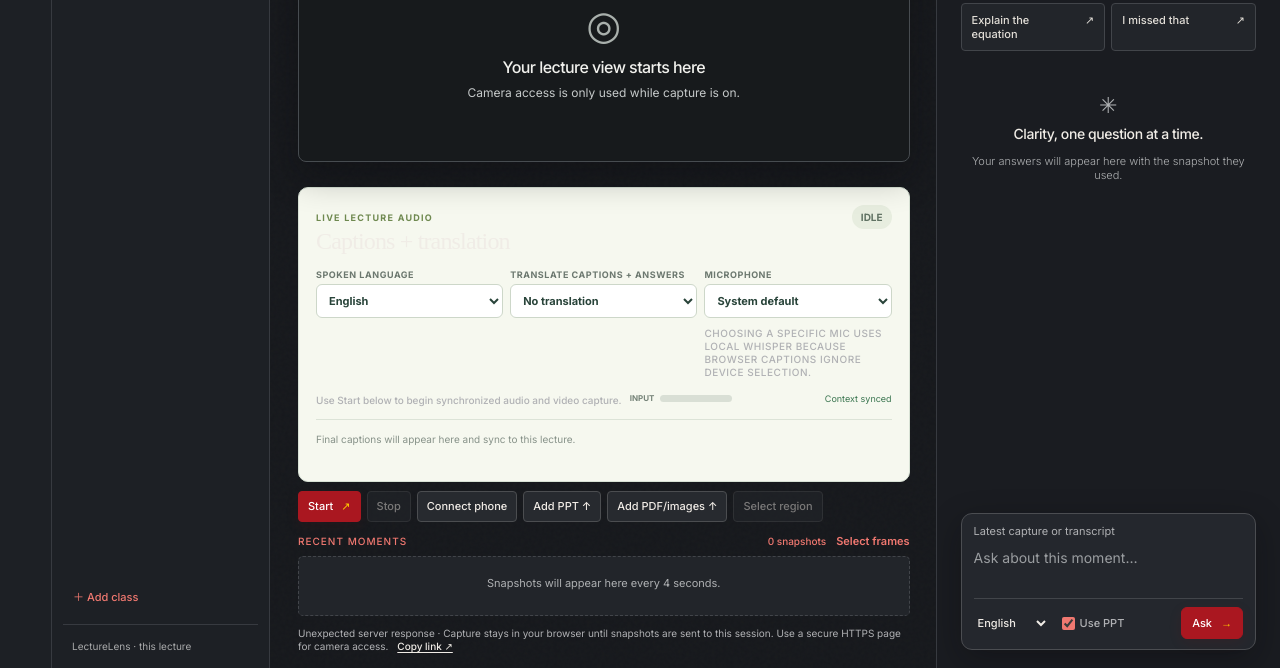
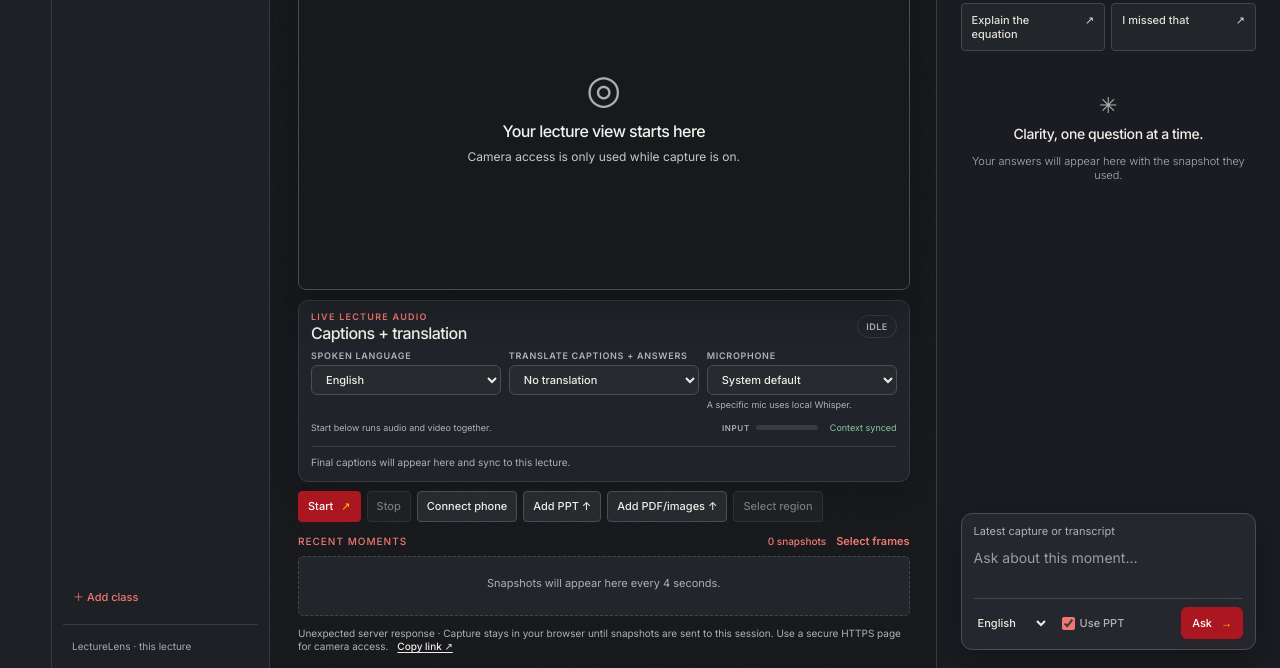
Before and after one commit to RheshaVinod/LectureLens, a plain HTML site: page static/index.html in a window 1280 px wide. Both pictures are taken after a click on the button "Switch to dark mode". Shown: the part 132-800 px from the top of the page. Drawn offline with nearby package versions, Linux system fonts and the light colour scheme; files that its build step writes are made by us from their sources; no server answers; files whose address does not match are found by name.

Commit message:
Polish audio capture card styling

```diff
--- a/static/audio.css
+++ b/static/audio.css
@@ -1,170 +1,270 @@
 .audio-card {
-  margin: 25px 0 0;
-  padding: 17px;
-  border: 1px solid #d8e2d5;
+  flex: none;
+  margin: 10px 0 0;
+  padding: 12px 14px;
+  border: 1px solid var(--border);
   border-radius: 10px;
-  background: #f6f8ef;
+  background: var(--card);
+  color: var(--foreground);
+  box-shadow: 0 8px 24px #20232708;
 }
 
 .audio-card-head {
   display: flex;
+  align-items: center;
   justify-content: space-between;
   gap: 14px;
-  align-items: flex-start;
 }
 
 .audio-kicker {
-  color: #6f8950;
+  display: block;
+  color: var(--accent);
   font-size: 9px;
-  font-weight: 800;
+  font-weight: 600;
   letter-spacing: .14em;
 }
 
 .audio-card h2 {
-  margin: 3px 0 0;
-  font: 500 24px Fraunces, serif;
+  margin: 2px 0 0;
+  color: var(--foreground);
+  font: 500 18px/1.15 Inter, "Helvetica Neue", sans-serif;
   letter-spacing: -.035em;
 }
 
 .audio-status {
-  padding: 6px 9px;
-  color: #607263;
-  background: #e7eddf;
-  border-radius: 20px;
-  font-size: 10px;
-  font-weight: 800;
+  flex: none;
+  padding: 5px 8px;
+  border: 1px solid var(--border);
+  border-radius: 999px;
+  background: var(--surface);
+  color: var(--muted);
+  font-size: 9px;
+  font-weight: 600;
+  letter-spacing: .05em;
   text-transform: uppercase;
 }
 
 .audio-status.live {
-  color: #24583b;
-  background: #dff0c9;
+  border-color: #b8dac5;
+  background: #edf7f0;
+  color: #27664a;
+}
+
+.audio-status.live::before {
+  content: "●";
+  margin-right: 5px;
+  color: #3f9a68;
+  font-size: 7px;
+  vertical-align: 1px;
 }
 
 .audio-status.error {
-  color: #8c3e31;
-  background: #f6ddd5;
+  border-color: #e8c7c2;
+  background: #fff1ef;
+  color: #963c2a;
 }
 
 .audio-settings {
   display: grid;
   grid-template-columns: repeat(3, minmax(0, 1fr));
-  gap: 7px;
-  margin: 14px 0 10px;
+  gap: 8px;
+  margin: 11px 0 9px;
 }
 
 .audio-settings label {
   display: flex;
+  min-width: 0;
   flex-direction: column;
   gap: 4px;
-  color: #6c786f;
+  color: var(--muted);
   font-size: 9px;
-  font-weight: 800;
-  letter-spacing: .06em;
+  font-weight: 600;
+  letter-spacing: .08em;
+  line-height: 1.25;
   text-transform: uppercase;
 }
 
+.audio-settings select {
+  width: 100%;
+  min-width: 0;
+  height: 34px;
+  padding: 0 30px 0 10px;
+  border: 1px solid var(--border);
+  border-radius: 6px;
+  background: var(--background);
+  color: var(--foreground);
+  font-size: 11px;
+  font-weight: 500;
+  letter-spacing: 0;
+  text-transform: none;
+}
+
+.audio-settings select:hover { border-color: var(--accent-border); }
+
 .microphone-hint {
   display: block;
-  margin-top: 5px;
-  color: var(--muted, #647064);
-  font-size: 10px;
-  font-weight: 500;
+  color: var(--muted);
+  font-size: 9px;
+  font-weight: 400;
+  letter-spacing: 0;
   line-height: 1.3;
+  text-transform: none;
 }
 
-.audio-settings select {
-  min-width: 0;
-  padding: 8px;
-  color: #29443a;
-  background: white;
-  border: 1px solid #cdd7c9;
-  border-radius: 6px;
-  font-size: 11px;
-  text-transform: none;
+.audio-settings .microphone-hint {
+  overflow: hidden;
+  text-overflow: ellipsis;
+  white-space: nowrap;
 }
 
 .audio-actions {
   display: flex;
+  min-height: 19px;
   align-items: center;
-  gap: 8px;
-  flex-wrap: wrap;
+  gap: 12px;
+  color: var(--muted);
 }
+
+.audio-actions > .microphone-hint { margin-right: auto; }
 
 .level-wrap {
   display: flex;
+  flex: none;
   align-items: center;
   gap: 6px;
-  color: #758378;
+  color: var(--muted);
   font-size: 8px;
-  font-weight: 800;
+  font-weight: 600;
+  letter-spacing: .08em;
 }
 
 .level-track {
-  width: 72px;
-  height: 7px;
+  width: 62px;
+  height: 5px;
   overflow: hidden;
-  background: #d9dfd5;
-  border-radius: 10px;
+  border-radius: 999px;
+  background: var(--border);
 }
 
 .level-track div {
   width: 0;
   height: 100%;
-  background: linear-gradient(90deg, #85ad55, #d3b64c, #d86f5c);
+  border-radius: inherit;
+  background: linear-gradient(90deg, var(--accent), var(--usc-gold));
   transition: width 70ms linear;
 }
 
 .audio-sync {
-  margin-left: auto;
-  color: #77857b;
+  flex: none;
+  color: var(--muted);
   font-size: 9px;
 }
 
-.audio-sync.pending { color: #a36d25; }
-.audio-sync.synced { color: #3c7651; }
+.audio-sync.pending { color: #9a6a22; }
+.audio-sync.synced { color: #397651; }
 
 .live-transcript {
-  max-height: 125px;
-  overflow: auto;
-  margin-top: 12px;
-  padding-top: 9px;
-  border-top: 1px solid #dce3d7;
+  max-height: 108px;
+  overflow-y: auto;
+  margin-top: 9px;
+  padding: 8px 3px 0 0;
+  border-top: 1px solid var(--border);
+  scrollbar-color: var(--border) transparent;
+  scrollbar-width: thin;
 }
 
 .transcript-empty {
-  margin: 4px 0;
-  color: #879289;
+  margin: 1px 0 3px;
+  color: var(--muted);
   font-size: 10px;
 }
 
 .transcript-line {
-  margin: 0 0 7px;
-  color: #29443a;
+  display: grid;
+  grid-template-columns: 38px minmax(0, 1fr);
+  gap: 2px 7px;
+  margin: 0;
+  padding: 7px 0;
+  border-bottom: 1px solid var(--border);
+  color: var(--foreground);
   font-size: 11px;
   line-height: 1.45;
 }
 
+.transcript-line:last-child { border-bottom: 0; }
+
 .transcript-line time {
-  margin-right: 6px;
-  color: #879289;
+  grid-row: 1 / span 2;
+  color: var(--muted);
   font-size: 9px;
+  font-variant-numeric: tabular-nums;
+}
+
+.transcript-line .original {
+  min-width: 0;
+  overflow-wrap: anywhere;
 }
 
 .transcript-line .translation {
-  display: block;
-  margin-left: 39px;
-  color: #6d7d71;
-  font-style: italic;
+  grid-column: 2;
+  margin: 0;
+  color: var(--muted);
+  font-size: 10px;
+  font-style: normal;
+  overflow-wrap: anywhere;
 }
 
+.transcript-line .translation:empty { display: none; }
+
 .interim-transcript {
-  min-height: 15px;
-  color: #8a968e;
+  min-height: 0;
+  margin-top: 4px;
+  color: var(--muted);
   font-size: 10px;
   font-style: italic;
 }
 
-@media (max-width: 560px) {
+.interim-transcript:empty { display: none; }
+
+[data-theme="dark"] .audio-card {
+  background: #202329;
+  border-color: var(--border);
+  box-shadow: 0 10px 28px #08090c33;
+}
+
+[data-theme="dark"] .audio-settings select {
+  background: #272a2f;
+  border-color: #4b4d50;
+  color: var(--foreground);
+}
+
+[data-theme="dark"] .audio-status.live {
+  border-color: #38684d;
+  background: #20382b;
+  color: #a4dfba;
+}
+
+[data-theme="dark"] .audio-status.error {
+  border-color: #784446;
+  background: #422526;
+  color: #ffb9ae;
+}
+
+[data-theme="dark"] .audio-sync.synced { color: #83cba3; }
+[data-theme="dark"] .audio-sync.pending { color: #e3b96e; }
+
+@media (min-width: 761px) {
+  body:not(.chat-active) .audio-card { padding: 10px 12px; }
+  body:not(.chat-active) .audio-card h2 { font-size: 16px; }
+  body:not(.chat-active) .audio-settings { margin: 8px 0 7px; }
+  body:not(.chat-active) .audio-settings select { height: 30px; }
+  body:not(.chat-active) .live-transcript { max-height: 78px; }
+}
+
+@media (max-width: 680px) {
   .audio-settings { grid-template-columns: 1fr; }
+  .audio-settings .microphone-hint { white-space: normal; }
+  .audio-actions { flex-wrap: wrap; }
+  .audio-actions > .microphone-hint { width: 100%; }
+  .audio-sync { margin-left: auto; }
 }
--- a/static/index.html
+++ b/static/index.html
@@ -44,9 +44,9 @@
         <div class="audio-settings">
           <label>Spoken language<select id="audioLanguage"><option value="en-US">English</option><option value="es-ES">Spanish</option><option value="fr-FR">French</option><option value="zh-CN">Chinese</option><option value="hi-IN">Hindi</option><option value="ko-KR">Korean</option><option value="ja-JP">Japanese</option><option value="de-DE">German</option><option value="pt-BR">Portuguese</option><option value="ar-SA">Arabic</option></select></label>
           <label>Translate captions + answers<select id="captionLanguage"><option value="">No translation</option><option value="en">English</option><option value="es">Spanish</option><option value="fr">French</option><option value="zh">Chinese</option><option value="hi">Hindi</option><option value="ko">Korean</option><option value="ja">Japanese</option><option value="de">German</option><option value="pt">Portuguese</option><option value="ar">Arabic</option></select></label>
-          <label>Microphone<select id="microphone"><option value="">System default</option></select><small class="microphone-hint">Choosing a specific mic uses local Whisper because browser captions ignore device selection.</small></label>
+          <label>Microphone<select id="microphone"><option value="">System default</option></select><small class="microphone-hint">A specific mic uses local Whisper.</small></label>
         </div>
-        <div class="audio-actions"><button id="startAudio" type="button" hidden tabindex="-1" aria-hidden="true">Start captions</button><button id="stopAudio" type="button" hidden tabindex="-1" aria-hidden="true" disabled>Stop captions</button><span class="microphone-hint">Use Start below to begin synchronized audio and video capture.</span><div class="level-wrap"><span>INPUT</span><div class="level-track" role="meter" aria-valuemin="0" aria-valuemax="100" aria-valuenow="0"><div id="levelFill"></div></div></div><span id="audioSync" class="audio-sync">Context ready</span></div>
+        <div class="audio-actions"><button id="startAudio" type="button" hidden tabindex="-1" aria-hidden="true">Start captions</button><button id="stopAudio" type="button" hidden tabindex="-1" aria-hidden="true" disabled>Stop captions</button><span class="microphone-hint">Start below runs audio and video together.</span><div class="level-wrap"><span>INPUT</span><div class="level-track" role="meter" aria-valuemin="0" aria-valuemax="100" aria-valuenow="0"><div id="levelFill"></div></div></div><span id="audioSync" class="audio-sync">Context ready</span></div>
         <div id="liveTranscript" class="live-transcript" role="log" aria-live="polite"><p class="transcript-empty">Final captions will appear here and sync to this lecture.</p></div><div id="interimTranscript" class="interim-transcript" aria-live="polite"></div>
       </section>
       <div class="capture-controls"><button id="startCamera" class="primary-button">Start <span>↗</span></button><button id="stopCamera" class="secondary-button" disabled>Stop</button><button id="connectPhone" class="secondary-button" type="button">Connect phone</button><button id="uploadDeck" class="secondary-button" type="button" title="Upload .ppt or .pptx files for slide text context">Add PPT ↑</button><input id="slideFile" type="file" accept=".ppt,.pptx,application/vnd.ms-powerpoint,application/vnd.openxmlformats-officedocument.presentationml.presentation" multiple hidden><button id="uploadSlides" class="secondary-button" type="button" title="Upload PDF or slide images">Add PDF/images ↑</button><input id="slideFiles" type="file" accept="application/pdf,image/*" multiple hidden><button id="selectRegion" class="secondary-button" disabled>Select region</button><button id="useLatest" class="secondary-button" hidden title="Use the latest camera capture">Latest ↻</button><button id="clearRegion" class="text-button" hidden>Clear R1 ×</button></div>
```
